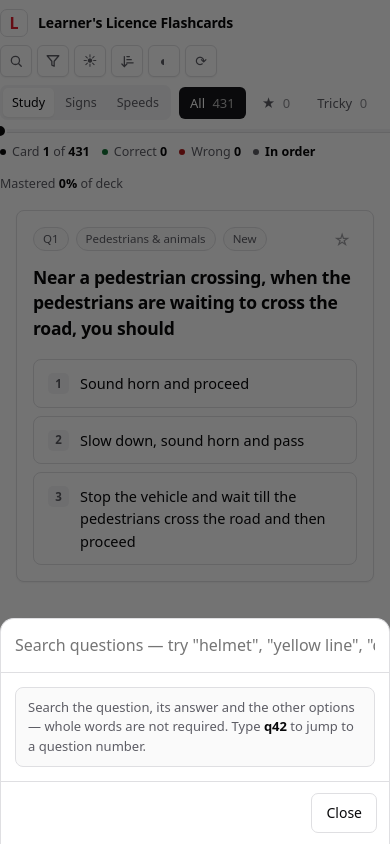
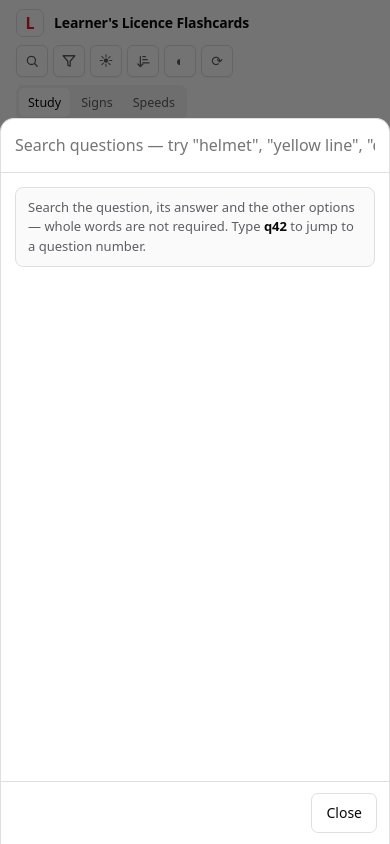
Before and after one commit to nascarsayan/driving-mcqs, a plain HTML site: page index.html in a window 390 px wide. Both pictures are taken after a click on the button 16 px from the left and 61 px from the top of the page. Drawn offline with Linux system fonts and the light colour scheme.

Commit message:
Fix the filter sheet collapsing on iOS, and restore the page gutter
Two separate mobile bugs.

The filter sheet opened as a sliver on iOS (both Safari and Chrome, which is
WebKit too): .dbody had flex:1, so its flex-basis was 0 and the auto-height
dialog had no content height to size against. WebKit collapsed it to one line
where Blink did not. Basis stays auto now, with min-height:0 so it can still
shrink and scroll, and on phones the sheet is given an explicit height rather
than one inferred from its contents. Heights use dvh where supported, since
iOS toolbars move.

Nothing had a side gutter on a phone: .bar and .stats each set "padding: N 0",
which silently drops the 0 16px they inherit from .wrap, and the mobile query
re-applied it to .bar. Only the 820px max-width was keeping the desktop
looking right. There is now one --gut custom property, which also respects
env(safe-area-inset-*) for notched landscape.

The progress scrubber ran the full width, which put the knob under the phone's
edge-swipe strip at either end of the bar — you'd navigate back instead of
scrubbing. It is inset by the gutter plus a little more on phones.

Co-Authored-By: Claude Opus 5 (1M context) <noreply@anthropic.com>

```diff
--- a/index.html
+++ b/index.html
@@ -61,12 +61,15 @@
   }
   button{font:inherit;color:inherit;cursor:pointer;background:none;border:none}
   :focus-visible{outline:2px solid hsl(var(--ring));outline-offset:2px}
-  .wrap{width:100%;max-width:820px;margin:0 auto;padding:0 16px}
+  /* one gutter for everything. Note that .bar/.stats/main below must repeat the
+     16px in their own padding shorthand, or they silently drop it. */
+  :root{--gut:max(16px,env(safe-area-inset-left),env(safe-area-inset-right))}
+  .wrap{width:100%;max-width:820px;margin:0 auto;padding:0 var(--gut)}
 
   /* ---------- header ---------- */
   header{border-bottom:1px solid hsl(var(--border));background:hsl(var(--bg)/.85);
          backdrop-filter:blur(12px);position:sticky;top:0;z-index:20}
-  .bar{display:flex;align-items:center;gap:10px;padding:11px 0;flex-wrap:wrap}
+  .bar{display:flex;align-items:center;gap:10px;padding:11px var(--gut);flex-wrap:wrap}
   .brand{font-weight:600;letter-spacing:-.011em;margin-right:auto;display:flex;align-items:center;gap:10px;font-size:15px}
   .brand small{display:block;font-weight:400;font-size:11.5px;color:hsl(var(--muted-fg));letter-spacing:0}
   .logo{width:28px;height:28px;border-radius:7px;background:#fff;border:1px solid hsl(var(--border));
@@ -93,7 +96,10 @@
   .cnt.show{display:block}
 
   /* ---------- scrubbable progress bar ---------- */
-  .prog{position:relative;height:3px;background:hsl(var(--muted))}
+  /* inset by the page gutter: at either end of the bar the knob would otherwise sit
+     under the phone's edge-swipe zone, and you'd navigate back instead of scrubbing */
+  .prog{position:relative;height:3px;background:hsl(var(--muted));margin:0 var(--gut);
+        border-radius:2px}
   .prog i{display:block;height:100%;width:0;background:hsl(var(--fg));transition:width .3s}
   .prog.scrub i{transition:none}
   /* the real control: invisible, but a finger-sized hit area straddling the 3px bar */
@@ -116,13 +122,14 @@
   .prog.scrub .tip{opacity:1}
 
   /* ---------- stats strip ---------- */
-  .stats{display:flex;gap:16px;padding:9px 0;font-size:12.5px;color:hsl(var(--muted-fg));flex-wrap:wrap;align-items:center}
+  .stats{display:flex;gap:16px;padding:9px var(--gut);font-size:12.5px;color:hsl(var(--muted-fg));
+         flex-wrap:wrap;align-items:center}
   .stats b{color:hsl(var(--fg));font-variant-numeric:tabular-nums;font-weight:600}
   .dot{width:6px;height:6px;border-radius:50%;display:inline-block;margin-right:6px;vertical-align:1px}
   .spacer{margin-left:auto}
 
   /* ---------- card ---------- */
-  main.wrap{flex:1;padding:8px 16px 118px}   /* beats .wrap's shorthand — keeps the fixed footer clear of the card */
+  main.wrap{flex:1;padding:8px var(--gut) 118px}   /* beats .wrap's shorthand — keeps the fixed footer clear of the card */
   .card{background:hsl(var(--card));border:1px solid hsl(var(--border));border-radius:var(--radius);
         padding:22px;box-shadow:var(--shadow);animation:in .2s ease-out}
   @keyframes in{from{opacity:0;transform:translateY(5px)}to{opacity:1;transform:none}}
@@ -249,6 +256,7 @@
 
   /* ---------- search palette ---------- */
   #search{padding:0;max-width:560px;max-height:min(80vh,640px);overflow:hidden}
+  #search{max-height:min(80dvh,640px)}
   #search[open]{display:flex;flex-direction:column}
   #sq{width:100%;padding:14px 14px;border:0;background:transparent;color:hsl(var(--fg));
       font:inherit;font-size:16px;outline:none}
@@ -285,6 +293,7 @@
 
   /* ---------- filter sheet: sticky tabs, scrolling body, sticky footer ---------- */
   #filters{padding:0;max-width:520px;max-height:min(86vh,720px);overflow:hidden}
+  #filters{max-height:min(86dvh,720px)}   /* dvh where supported: iOS toolbars move */
   /* an id selector would beat the UA rule that hides a closed dialog, so gate it on [open] */
   #filters[open]{display:flex;flex-direction:column}
   .dhd{display:flex;align-items:center;gap:8px;padding:11px 12px;flex:none;
@@ -298,7 +307,10 @@
   .tab .tc{min-width:18px;height:18px;padding:0 5px;border-radius:999px;background:hsl(var(--primary));
            color:hsl(var(--primary-fg));font:600 11px/18px ui-sans-serif,system-ui;display:none}
   .tab .tc.show{display:block}
-  .dbody{flex:1;overflow-y:auto;overscroll-behavior:contain;-webkit-overflow-scrolling:touch;padding:14px}
+  /* flex-basis must stay auto: with basis 0 the dialog has no content height to
+     size against, and Safari collapses the body to a single line */
+  .dbody{flex:1 1 auto;min-height:0;overflow-y:auto;overscroll-behavior:contain;
+         -webkit-overflow-scrolling:touch;padding:14px}
   .dbody p{margin:0 0 14px}
   .dfoot{display:flex;align-items:center;gap:8px;flex:none;padding:11px 12px;
          border-top:1px solid hsl(var(--border))}
@@ -327,7 +339,7 @@
     .qtext{font-size:17.5px} .card{padding:16px} .hint{display:none}
     .brand small{display:none} .brand{font-size:14px}
     /* two header rows, not three: brand + tools, then the decks on their own scrolling line */
-    .bar{gap:8px;padding:9px 0}
+    .bar{gap:8px;padding:9px var(--gut)}
     /* row 1 brand + tools, row 2 the view switcher with the decks scrolling beside it */
     .seg{order:3}
     .chips{order:4;flex:1 1 auto;min-width:0;flex-wrap:nowrap;overflow-x:auto;
@@ -335,6 +347,9 @@
     .chips::-webkit-scrollbar{display:none}
     .stats{gap:12px}
     .spacer{margin-left:0}          /* let it wrap instead of being clipped at the edge */
+    /* a little more than the page gutter, so even at either end of the bar the
+       knob is clear of the edge-swipe strip */
+    .prog{margin:0 calc(var(--gut) + 6px)}
     #seek{top:-17px;height:38px}          /* bigger thumb target for touch */
     .knob{width:14px;height:14px}
     .tip{font-size:13px;padding:5px 11px;top:16px}
@@ -342,7 +357,10 @@
     /* dialogs become bottom sheets — thumb-reachable, and the footer clears the home bar */
     dialog{margin:auto auto 0;width:100%;max-width:none;border-radius:14px 14px 0 0;
            border-bottom:0;animation:sheet .18s ease-out}
-    #filters{max-height:88vh}
+    /* an explicit height, not just a cap: nothing then has to derive the sheet's
+       size from its contents, which is what Safari got wrong */
+    #filters,#search{height:86vh;max-height:86vh}
+    #filters,#search{height:86dvh;max-height:86dvh}
     .dfoot{padding-bottom:max(11px,env(safe-area-inset-bottom))}
     .grid{grid-template-columns:1fr 1fr;gap:2px}
     .grid .pick{gap:7px;padding:10px 7px}
```
Also changed, not shown: src/template.html (+26 -8 lines).
